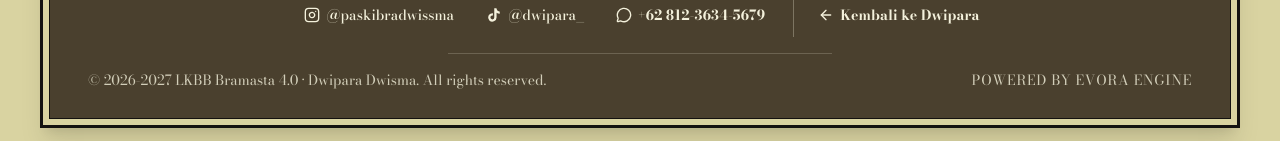
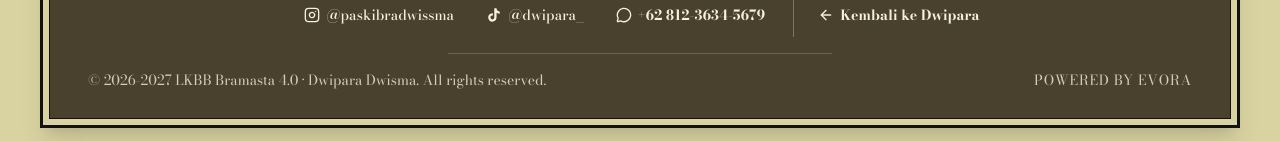
Before and after one commit to YosuaTriantara/dwiparadwisma, a Next.js app: page /lkbb-bramasta-4 in a window 1280 px wide. Shown: the part 5113-5254 px from the top of the page. Built offline with nearby package versions, Linux system fonts and the light colour scheme; no server answers; a web font is replaced by a local one.

Commit message:
fix: footer section

```diff
--- a/components/bramasta/layout/BramastaFooter.tsx
+++ b/components/bramasta/layout/BramastaFooter.tsx
@@ -96,7 +96,7 @@ export function BramastaFooter({ organizerInfo }: BramastaFooterProps = {}) {
             &copy; 2026-2027 LKBB Bramasta 4.0 · Dwipara Dwisma. All rights reserved.
           </span>
           <span className="uppercase tracking-wider">
-            Powered by EVORA Engine
+            Powered by EVORA
           </span>
         </div>
       </div>
```
